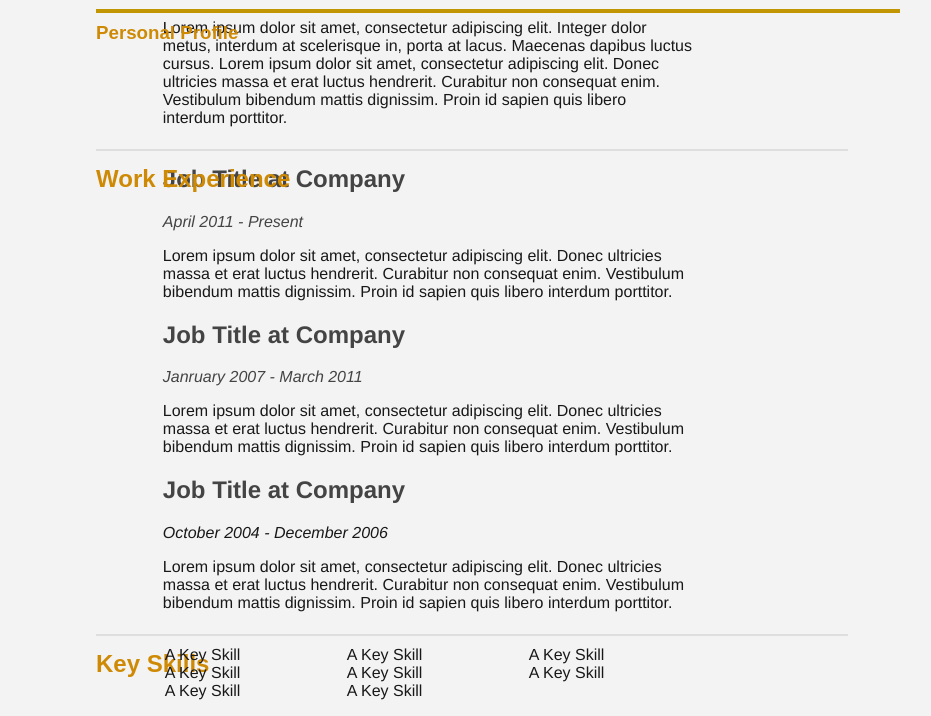
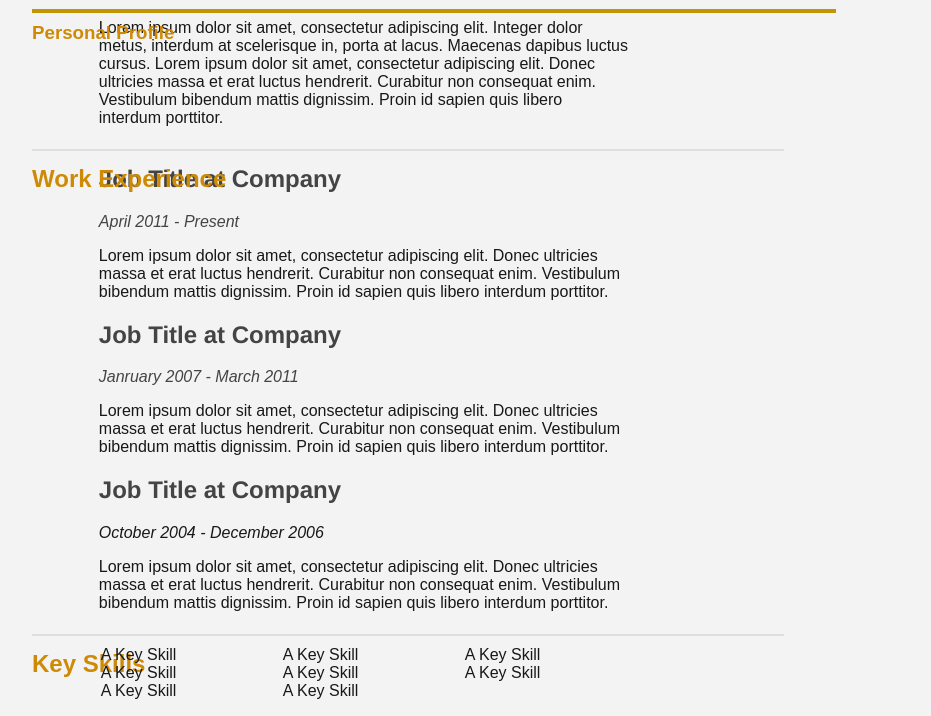
Before and after one commit to Kenzie-Academy-Brasil-Developers/estilizar-curriculo-sprint-2-lucascorreaog, a plain HTML site: page index.html in a window 1280 px wide. Shown: the part 261-977 px from the top of the page, without its empty margins (218-1149 px from the left). Drawn offline with Linux system fonts and the light colour scheme.

Commit message:
Segunda tentativa

```diff
--- a/style.css
+++ b/style.css
@@ -35,9 +35,9 @@
 
 body {
 	width:90%;
-	margin: 0 auto;
+	margin: 0 ;
 	min-width:600px;
-	max-width:2000px
+	max-width:2000px;
 	font-family: Arial, Helvetica, sans-serif;
 	background-color: #f3f3f3;
 }
```
